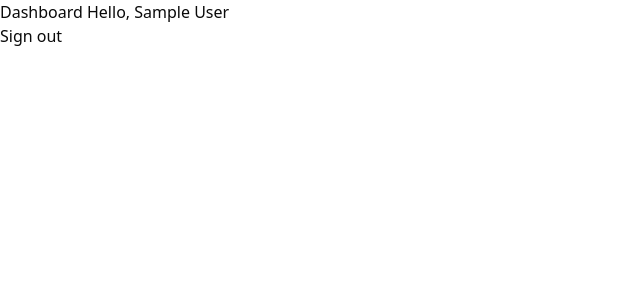
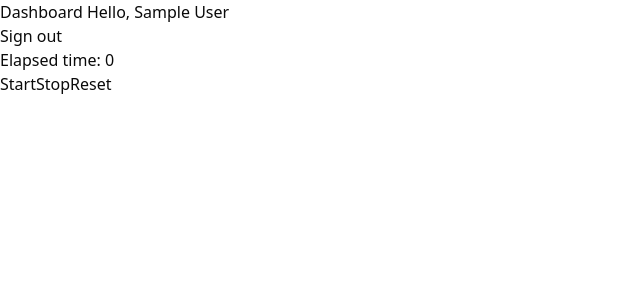
Before and after one commit to CollinBrennan/skill-chronicle, a Next.js app: page /dashboard in a window 1280 px wide. Shown: the top 300 px of the page, without its empty margins (0-640 px from the left). Built offline with nearby package versions, Linux system fonts and the light colour scheme; no server answers; sample sign-in values are in the browser's storage.

Commit message:
add basic timer functionality

```diff
--- a/app/dashboard/page.tsx
+++ b/app/dashboard/page.tsx
@@ -1,5 +1,6 @@
 import { auth } from '@/auth'
 import SignoutButton from '@/components/signout-button'
+import Timer from '@/components/timer'
 import { redirect } from 'next/navigation'
 
 export default async function Dashboard() {
@@ -11,6 +12,7 @@ export default async function Dashboard() {
     <div>
       Dashboard Hello, {session?.user.name}
       <SignoutButton />
+      <Timer />
     </div>
   )
 }
--- /dev/null
+++ b/components/timer.tsx
@@ -0,0 +1,46 @@
+'use client'
+import { useRef, useState } from 'react'
+
+export default function Timer() {
+  const [elapsedTime, setElapsedTime] = useState(0)
+  const [isRunning, setIsRunning] = useState(false)
+  const timer = useRef<NodeJS.Timeout>()
+  const startTime = useRef(0)
+
+  function start() {
+    if (!isRunning) {
+      startTime.current = Date.now() - elapsedTime
+      timer.current = setInterval(update, 10)
+      setIsRunning(true)
+    }
+  }
+
+  function stop() {
+    if (isRunning) {
+      clearInterval(timer.current)
+      setElapsedTime(Date.now() - startTime.current)
+      setIsRunning(false)
+    }
+  }
+
+  function reset() {
+    clearInterval(timer.current)
+    startTime.current = 0
+    setElapsedTime(0)
+    setIsRunning(false)
+  }
+
+  function update() {
+    const currentTime = Date.now()
+    setElapsedTime(currentTime - startTime.current)
+  }
+
+  return (
+    <div>
+      <div>Elapsed time: {elapsedTime}</div>
+      <button onClick={start}>Start</button>
+      <button onClick={stop}>Stop</button>
+      <button onClick={reset}>Reset</button>
+    </div>
+  )
+}
```
Also changed, not shown: 1 other file (tests, documents, lock files or other folders).
